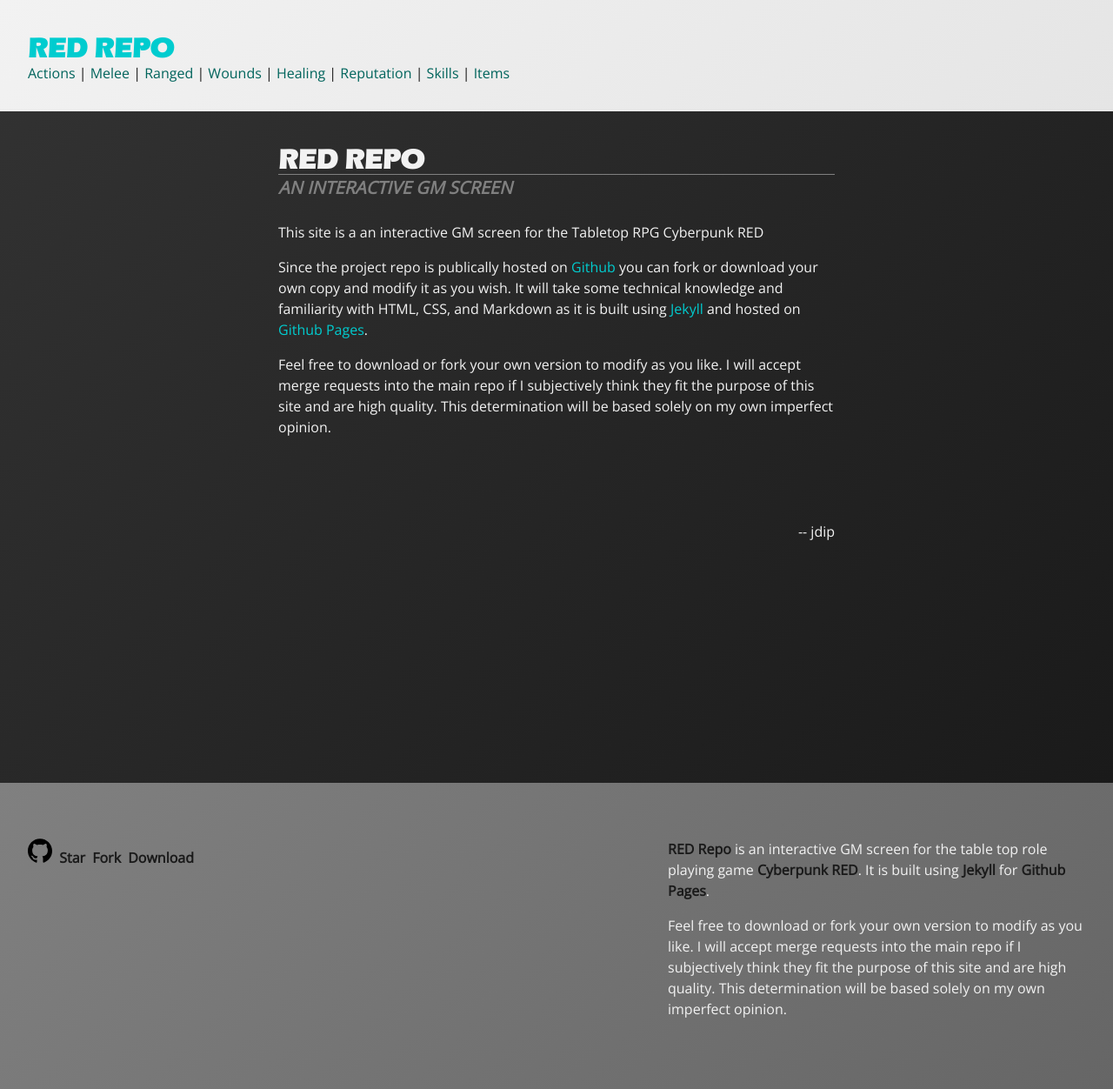
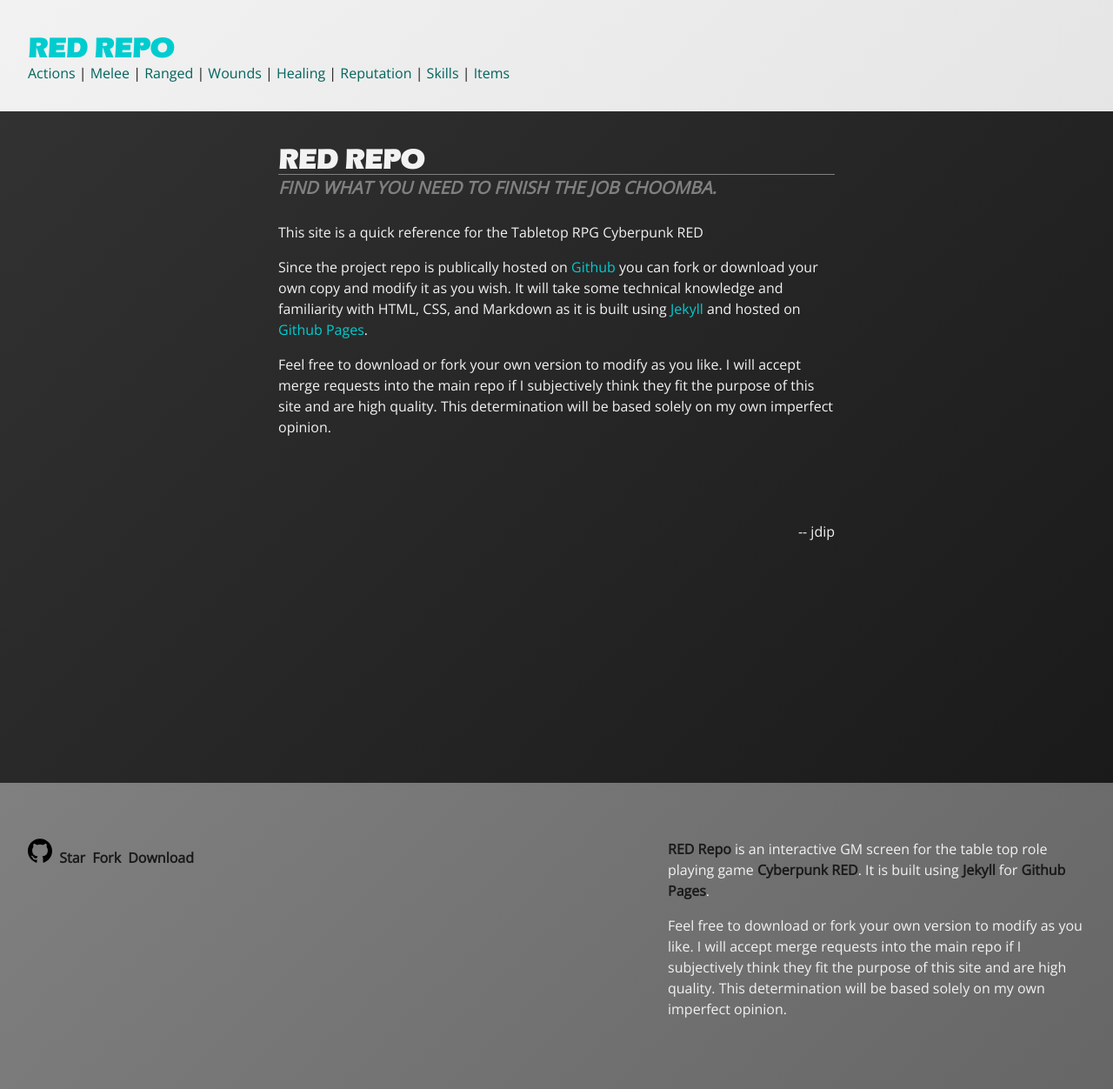
Before and after one commit to jdip/RED-Repo, a Jekyll site: the page built from docs/index.html, in a window 1280 px wide. Shown: the whole page at 87% size. Built offline with Jekyll 4.4.1, drawn with Linux system fonts in a browser that asks for light colours; some web fonts are replaced.

Commit message:
Update index.html

```diff
--- a/docs/index.html
+++ b/docs/index.html
@@ -2,10 +2,10 @@
 layout: default
 ---
 <h1>RED REPO</h1>
-<h4>An interactive GM screen</h4>
+<h4>Find what you need to finish the job Choomba.</h4>
 <BR>
 <p>
-    This site is a an interactive GM screen for the Tabletop RPG Cyberpunk RED
+    This site is a quick reference for the Tabletop RPG Cyberpunk RED
 </p>
 
 <p>
```
